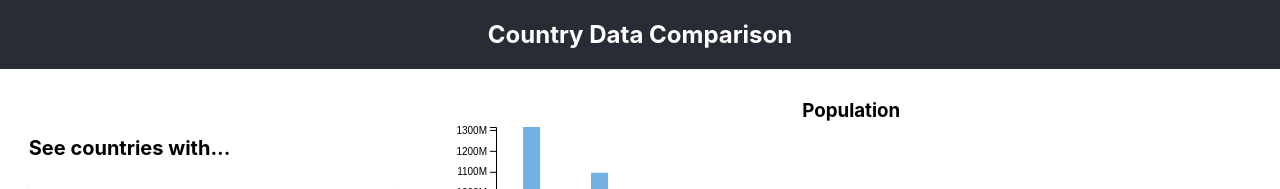
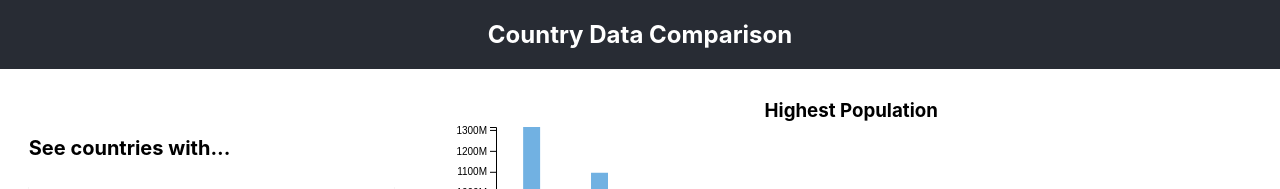
Before and after one commit to keithlmiller/countries-comparison-v1, a React (Create React App) app: page / in a window 1280 px wide. Shown: the top 189 px of the page. Built offline with nearby package versions, Linux system fonts and the light colour scheme.

Commit message:
updated top chart title

```diff
--- a/src/App.js
+++ b/src/App.js
@@ -266,6 +266,11 @@ function App() {
     manyCountriesShown,
   }
 
+  const sortOrders = {
+    asc: 'Highest',
+    desc: 'Lowest',
+  }
+
   return (
     <div className="App">
       <header className="App-header">
@@ -280,8 +285,8 @@ function App() {
                 value={sortOrder}
                 onChange={handleSelectSortOrder}
               >
-                <option value='asc'>Highest</option>
-                <option value='desc'>Lowest</option>
+                <option value='asc'>{sortOrders['asc']}</option>
+                <option value='desc'>{sortOrders['desc']}</option>
               </select>
               <select
                 className='property-select'
@@ -332,7 +337,7 @@ function App() {
         <div className='charts'>
           <BarChart
             dataProperty={sortProperty}
-            chartTitle={sortDisplayName}
+            chartTitle={`${sortOrders[sortOrder]} ${sortDisplayName}`}
             {...barChartProps}
           />
           <BarChart
```
